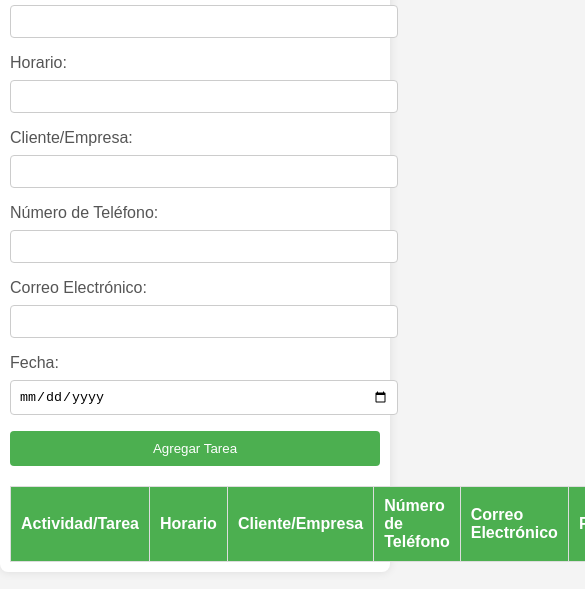
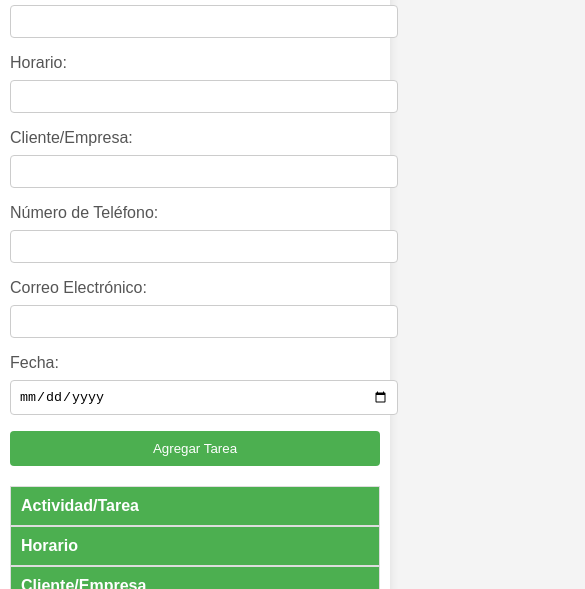
Before and after one commit to bbuscagliap/proyecto-CRUD, a plain HTML site: page index.html in a window 390 px wide. Shown: the part 240-829 px from the top of the page, 585 px wide, since content can reach past the window. Drawn offline with Linux system fonts and the light colour scheme.

Commit message:
actualizacion al responsive

```diff
--- a/styles.css
+++ b/styles.css
@@ -111,6 +111,15 @@ button.delete:hover {
     background-color: #2980b9;
 }
 
+/* Nuevas reglas para cambio de color al pasar el mouse sobre los botones de editar y eliminar */
+button.edit:hover {
+    background-color: #2ecc71;
+}
+
+button.delete:hover {
+    background-color: #e74c3c;
+}
+
 footer {
     background-color: #f4f4f4;
     color: #fff;
@@ -154,7 +163,6 @@ th, td {
 
 /* Resto del código... */
 
-/* Estilos responsive */
 @media screen and (max-width: 600px) {
     .container {
         padding: 10px;
@@ -163,6 +171,39 @@ th, td {
 
     input,
     button {
-        width: 100%; /* Ajusta el ancho al 100% en pantallas pequeñas */
+        width: 100%;
+    }
+
+    table {
+        overflow-x: auto;
+        width: 100%; /* Asegura que la tabla ocupe el 100% del contenedor */
+    }
+
+    th, td {
+        white-space: nowrap;
+    }
+
+    th, td:before {
+        display: none;
+    }
+
+    /* Nuevas reglas para adaptar la tabla al contenedor en pantallas pequeñas */
+    table thead,
+    table tbody,
+    table th,
+    table td,
+    table tr {
+        display: block;
+    }
+
+    table tbody {
+        height: auto;
+        max-height: 300px; /* O ajusta según sea necesario para evitar que la tabla sea demasiado alta */
+        overflow-y: auto;
+    }
+
+    th, td {
+        width: 100%; /* O ajusta según sea necesario para distribuir el ancho de las columnas */
+        box-sizing: border-box;
     }
 }
```
